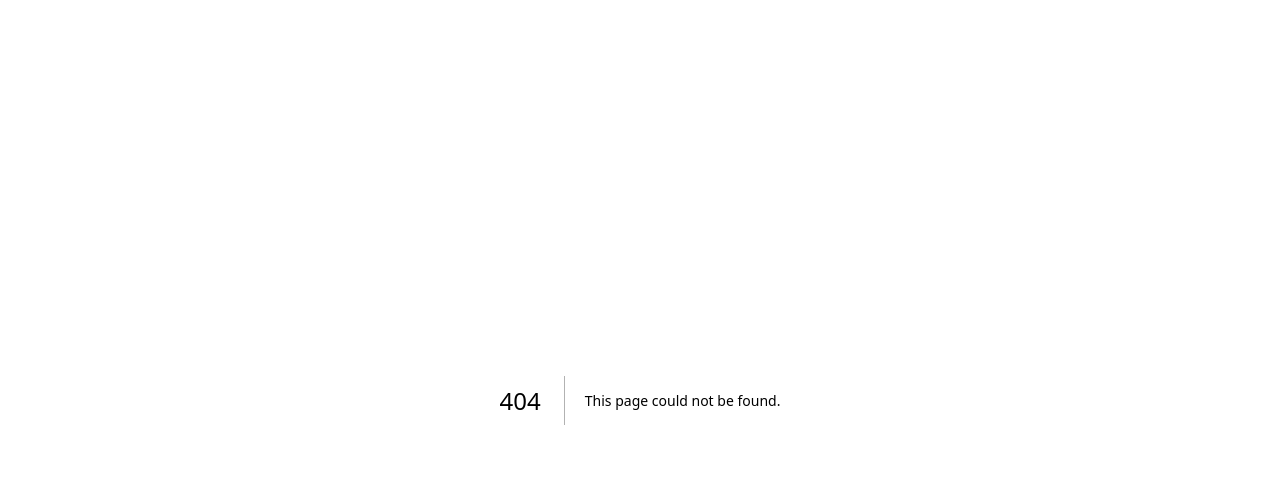
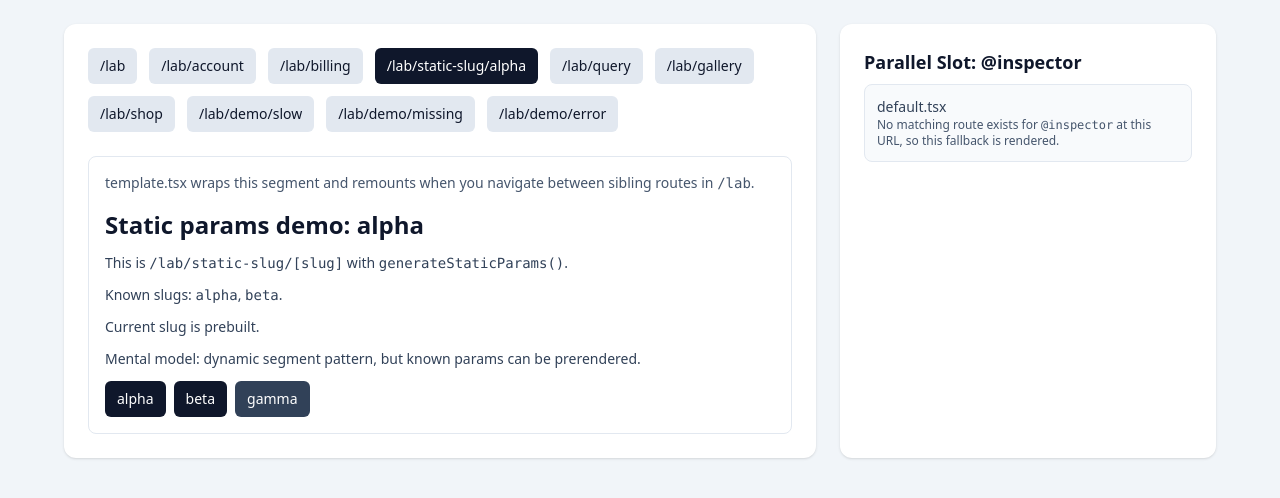
Before and after one commit to obadakhalili/learning-nextjs, a Next.js app: page /lab/static-slug/alpha in a window 1280 px wide. Before the commit this address had no page. Shown: the top 498 px of the page. Built offline with nearby package versions, Linux system fonts and the light colour scheme.

Commit message:
static slugs with generateStaticParams

```diff
--- a/src/app/lab/_components/lab-nav.tsx
+++ b/src/app/lab/_components/lab-nav.tsx
@@ -7,6 +7,8 @@ const links = [
   "/lab",
   "/lab/account",
   "/lab/billing",
+  "/lab/static-slug/alpha",
+  "/lab/query",
   "/lab/gallery",
   "/lab/shop",
   "/lab/demo/slow",
--- a/src/app/lab/page.tsx
+++ b/src/app/lab/page.tsx
@@ -17,6 +17,22 @@ export default function LabIndexPage() {
           </Link>{" "}
           and <code>/lab/billing</code> are inside a <code>(workspace)</code> route group and share
           group layout/template without adding <code>workspace</code> to the URL.
+        </li>
+        <li>
+          <Link className="text-blue-700 underline" href="/lab/static-slug/alpha">
+            /lab/static-slug/alpha
+          </Link>{" "}
+          uses <code>generateStaticParams()</code> for known slugs (try also{" "}
+          <Link className="text-blue-700 underline" href="/lab/static-slug/gamma">
+            /lab/static-slug/gamma
+          </Link>
+          ).
+        </li>
+        <li>
+          <Link className="text-blue-700 underline" href="/lab/query?q=nextjs&sort=asc">
+            /lab/query?q=nextjs&sort=asc
+          </Link>{" "}
+          reads <code>searchParams</code> (request-time dynamic render).
         </li>
         <li>
           <Link className="text-blue-700 underline" href="/lab/gallery">
--- /dev/null
+++ b/src/app/lab/query/page.tsx
@@ -0,0 +1,29 @@
+import Link from "next/link";
+
+type QueryPageProps = {
+  searchParams: Promise<{ q?: string; sort?: string }>;
+};
+
+export default async function QueryPage({ searchParams }: QueryPageProps) {
+  const { q, sort } = await searchParams;
+
+  return (
+    <article className="space-y-3">
+      <h1 className="text-2xl font-semibold">searchParams demo</h1>
+      <p className="text-sm text-slate-700">
+        This page reads <code>searchParams</code>, so rendering depends on incoming request query values.
+      </p>
+      <p className="text-sm text-slate-700">
+        Current query: <code>q={q ?? "(none)"}</code>, <code>sort={sort ?? "(none)"}</code>
+      </p>
+      <div className="flex gap-2 text-sm">
+        <Link className="rounded-md bg-slate-900 px-3 py-2 text-white" href="/lab/query?q=nextjs&sort=asc">
+          q=nextjs, sort=asc
+        </Link>
+        <Link className="rounded-md bg-slate-700 px-3 py-2 text-white" href="/lab/query?q=rsc&sort=desc">
+          q=rsc, sort=desc
+        </Link>
+      </div>
+    </article>
+  );
+}
--- /dev/null
+++ b/src/app/lab/static-slug/[slug]/page.tsx
@@ -0,0 +1,45 @@
+import Link from "next/link";
+
+type StaticSlugPageProps = {
+  params: Promise<{ slug: string }>;
+};
+
+const prebuiltSlugs = ["alpha", "beta"] as const;
+
+export function generateStaticParams() {
+  return prebuiltSlugs.map((slug) => ({ slug }));
+}
+
+export default async function StaticSlugPage({ params }: StaticSlugPageProps) {
+  const { slug } = await params;
+  const isPrebuiltSlug = prebuiltSlugs.includes(slug as (typeof prebuiltSlugs)[number]);
+
+  return (
+    <article className="space-y-3">
+      <h1 className="text-2xl font-semibold">Static params demo: {slug}</h1>
+      <p className="text-sm text-slate-700">
+        This is <code>/lab/static-slug/[slug]</code> with <code>generateStaticParams()</code>.
+      </p>
+      <p className="text-sm text-slate-700">
+        Known slugs: <code>alpha</code>, <code>beta</code>.
+      </p>
+      <p className="text-sm text-slate-700">
+        Current slug is {isPrebuiltSlug ? "prebuilt" : "not prebuilt"}.
+      </p>
+      <p className="text-sm text-slate-700">
+        Mental model: dynamic segment pattern, but known params can be prerendered.
+      </p>
+      <div className="flex gap-2 text-sm">
+        <Link className="rounded-md bg-slate-900 px-3 py-2 text-white" href="/lab/static-slug/alpha">
+          alpha
+        </Link>
+        <Link className="rounded-md bg-slate-900 px-3 py-2 text-white" href="/lab/static-slug/beta">
+          beta
+        </Link>
+        <Link className="rounded-md bg-slate-700 px-3 py-2 text-white" href="/lab/static-slug/gamma">
+          gamma
+        </Link>
+      </div>
+    </article>
+  );
+}
```
Also changed, not shown: 1 other file (tests, documents, lock files or other folders).
